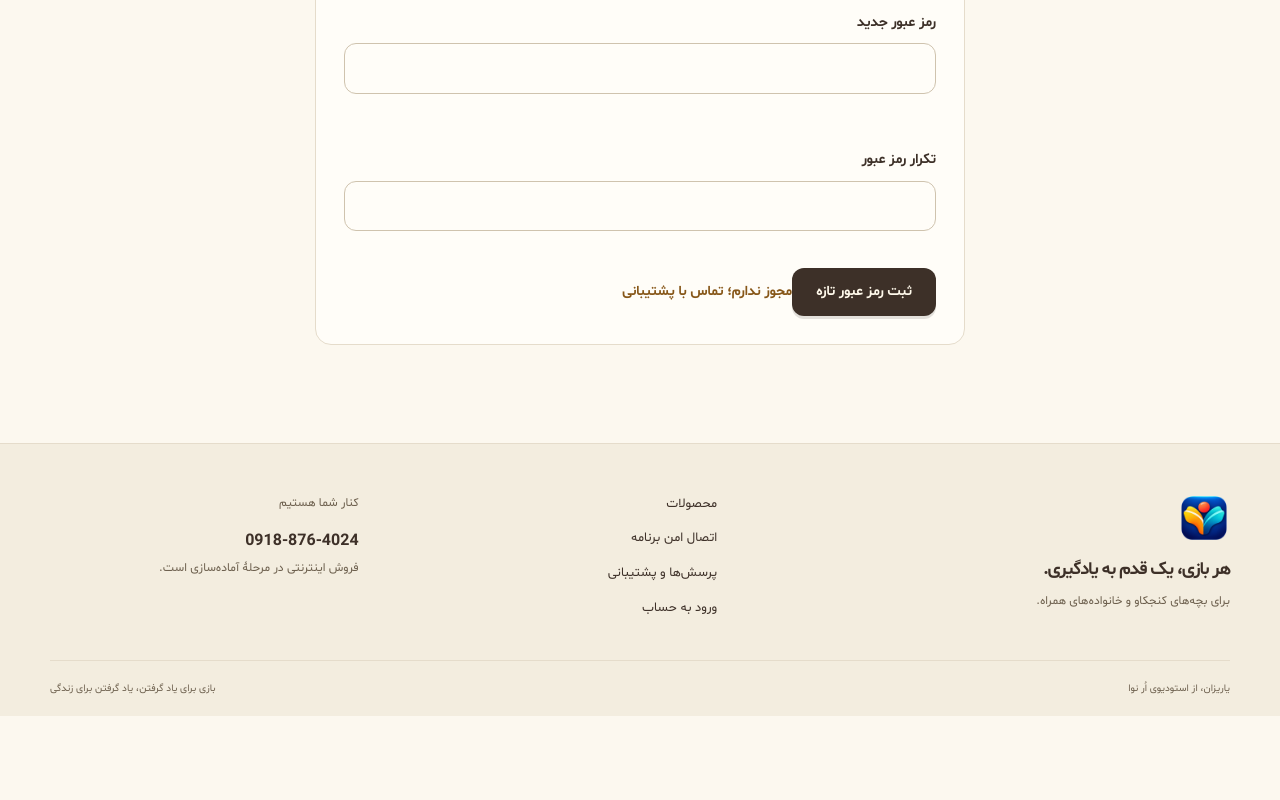
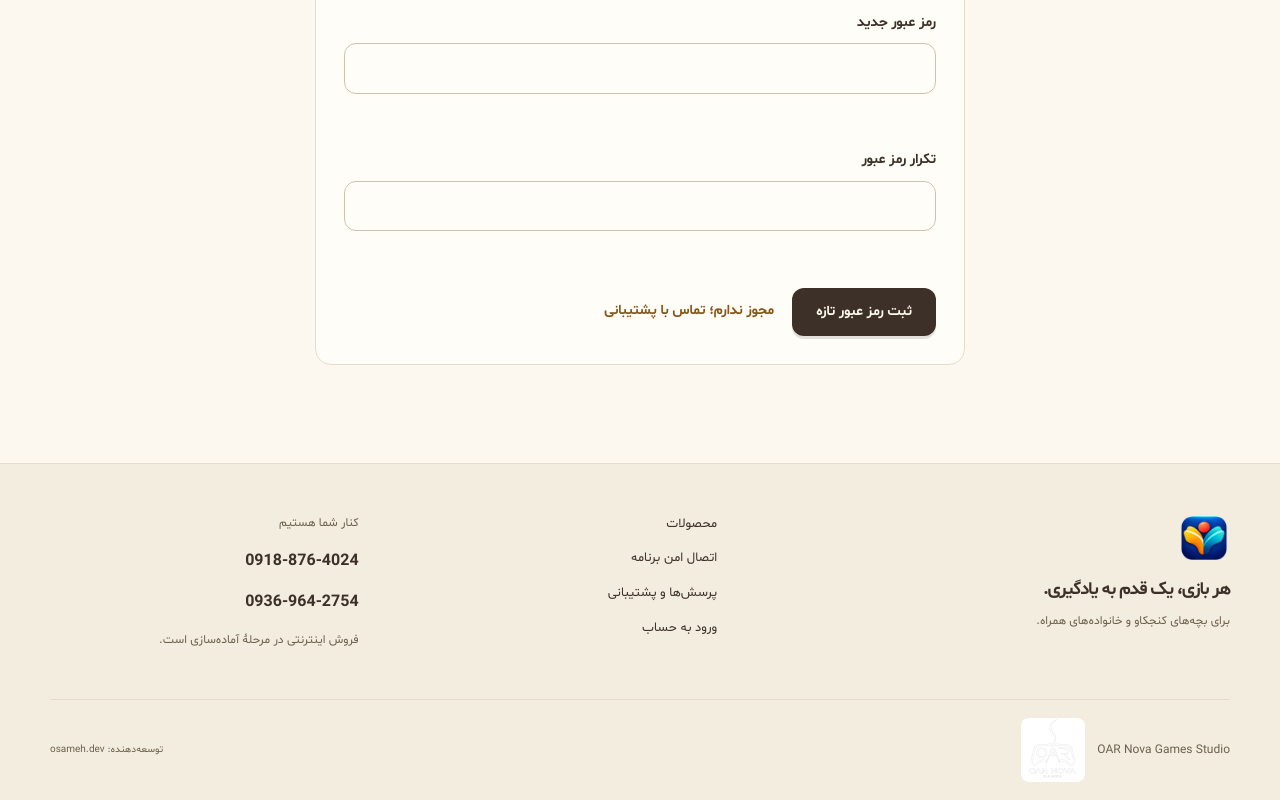
Before and after one commit to osameh15/YariZan, a Nuxt app in the folder apps/web/: page /support-reset in a window 1280 px wide. Shown: the part 571-1371 px from the top of the page. Before the commit the page ends 1287 px from the top, so only its background shows below. Built offline with nearby package versions, Linux system fonts and the light colour scheme.

Commit message:
fix: refine footer credits and recovery action spacing

```diff
--- a/apps/web/app/assets/css/main.css
+++ b/apps/web/app/assets/css/main.css
@@ -1660,3 +1660,30 @@ textarea[aria-invalid='true'] {
 .note-editor {
   min-height: 160px;
 }
+
+.footer-phones {
+  display: flex;
+  flex-direction: column;
+  align-items: flex-start;
+  gap: 10px;
+  margin-bottom: 12px;
+}
+.footer-bottom {
+  align-items: center;
+  flex-wrap: wrap;
+}
+.studio-credit {
+  display: inline-flex;
+  align-items: center;
+  gap: 12px;
+  font-size: 12px;
+}
+.studio-credit img {
+  object-fit: contain;
+  border-radius: 8px;
+  background: white;
+}
+.support-reset-actions {
+  margin-top: 20px;
+  row-gap: 16px;
+}
--- a/apps/web/app/layouts/default.vue
+++ b/apps/web/app/layouts/default.vue
@@ -54,13 +54,19 @@ watch(
         </nav>
         <div>
           <p>کنار شما هستیم</p>
-          <a class="phone" href="tel:09188764024" dir="ltr">0918-876-4024</a>
+          <div class="footer-phones">
+            <a class="phone" href="tel:09188764024" dir="ltr">0918-876-4024</a>
+            <a class="phone" href="tel:09369642754" dir="ltr">0936-964-2754</a>
+          </div>
           <p class="muted">فروش اینترنتی در مرحلهٔ آماده‌سازی است.</p>
         </div>
       </div>
       <div class="wrap footer-bottom">
-        <span>یاریزان، از استودیوی اُر نوا</span
-        ><span>بازی برای یاد گرفتن، یاد گرفتن برای زندگی</span>
+        <a class="studio-credit" href="https://oarnova.games" dir="ltr">
+          <img src="/brand/oar-nova-games.png" width="64" height="64" alt="" />
+          <span>OAR Nova Games Studio</span>
+        </a>
+        <span>توسعه‌دهنده: <a href="https://osameh.dev" dir="ltr">osameh.dev</a></span>
       </div>
     </footer>
   </div>
--- a/apps/web/app/pages/support-reset.vue
+++ b/apps/web/app/pages/support-reset.vue
@@ -70,8 +70,10 @@ onBeforeUnmount(() => {
           required
       /></label>
       <ApiNotice :message="message" />
-      <button class="button primary" :disabled="busy">ثبت رمز عبور تازه</button
-      ><NuxtLink to="/support" class="text-link">مجوز ندارم؛ تماس با پشتیبانی</NuxtLink>
+      <div class="actions support-reset-actions">
+        <button class="button primary" :disabled="busy">ثبت رمز عبور تازه</button>
+        <NuxtLink to="/support" class="text-link">مجوز ندارم؛ تماس با پشتیبانی</NuxtLink>
+      </div>
     </FormShell>
     <div v-else class="panel">
       <h1>رمز عبور تغییر کرد.</h1>
```
Also changed, not shown: apps/web/public/brand/oar-nova-games.png (added), 3 other files (tests, documents, lock files or other folders).
